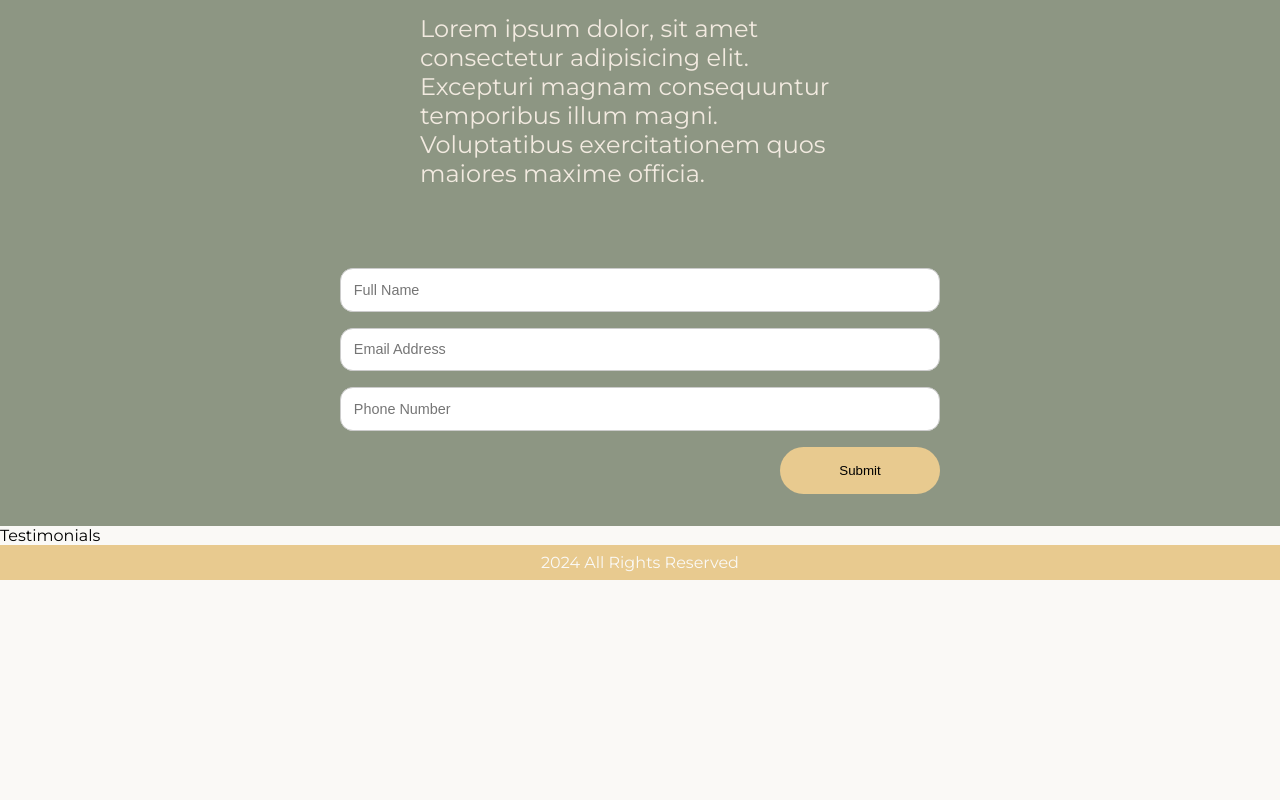
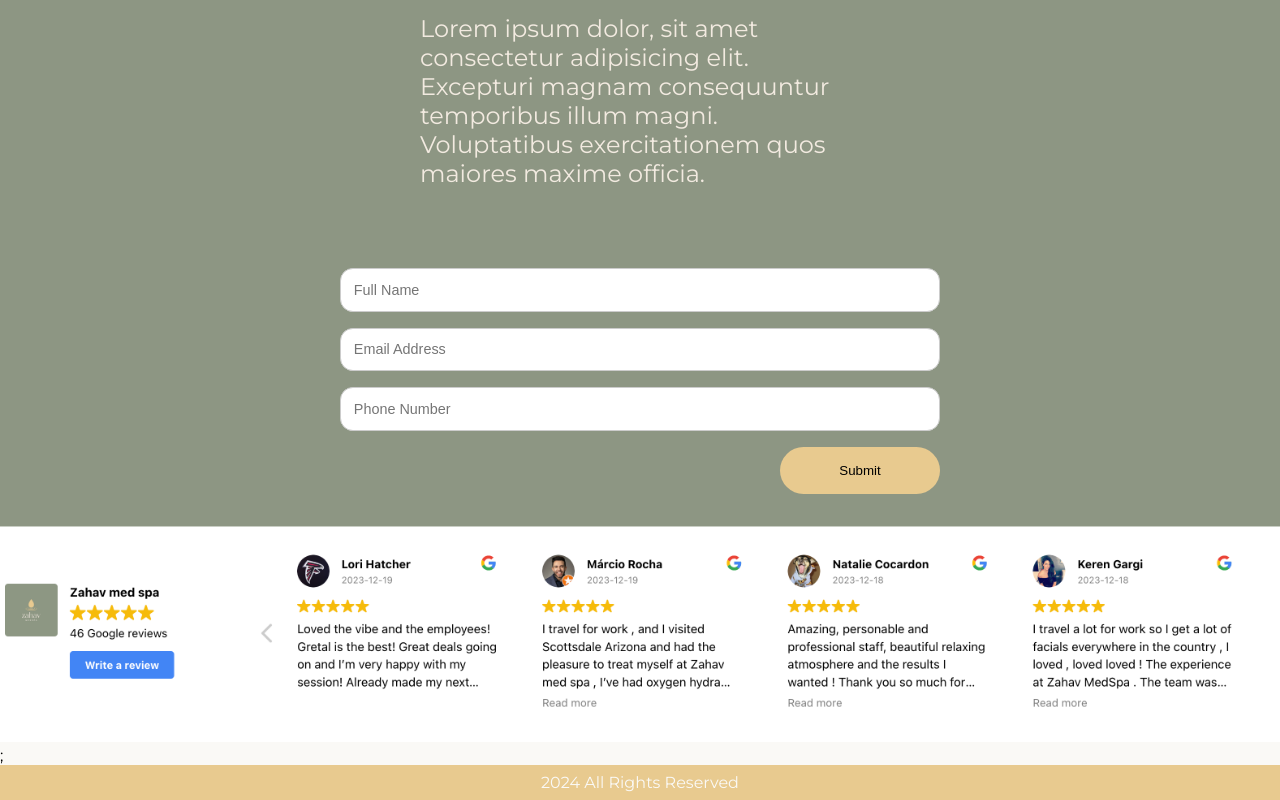
Before and after one commit to Object-ions/pure-mineral-aesthetics, a React (Create React App) app: page / in a window 1280 px wide. Shown: the part 2148-2948 px from the top of the page. Before the commit the page ends 2728 px from the top, so only its background shows below. Built offline with nearby package versions, Linux system fonts and the light colour scheme; no server answers.

Commit message:
Add Testimonials and assets

```diff
--- a/src/components/Testimonials.js
+++ b/src/components/Testimonials.js
@@ -1,5 +1,10 @@
+import testimonialsImg from '../assets/jpg/testimonials.png';
 const Testimonials = () => {
-  return <div>Testimonials</div>;
+  return (
+    <div className="testimonials">
+      <img src={testimonialsImg} alt="testimonials" />;
+    </div>
+  );
 };
 
 export default Testimonials;
--- a/src/index.scss
+++ b/src/index.scss
@@ -320,3 +320,11 @@ a {
     }
   }
 }
+
+.testimonials {
+  width: 100%;
+
+  img {
+    width: 100%;
+  }
+}
```
Also changed, not shown: src/assets/jpg/testimonials.png (added).
